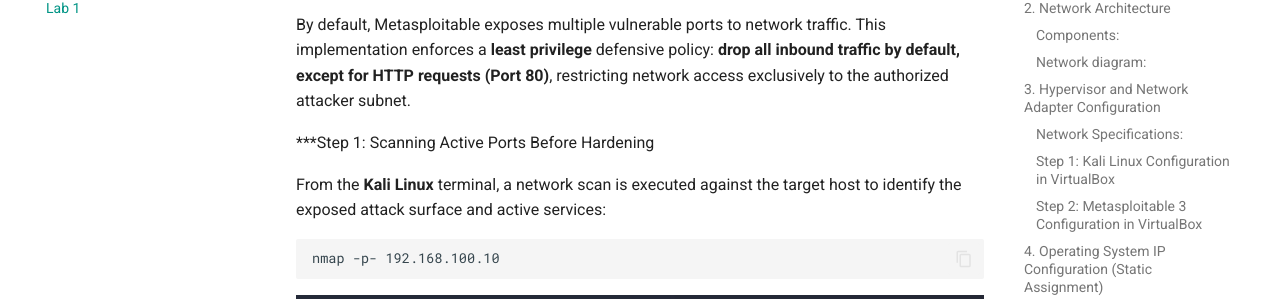
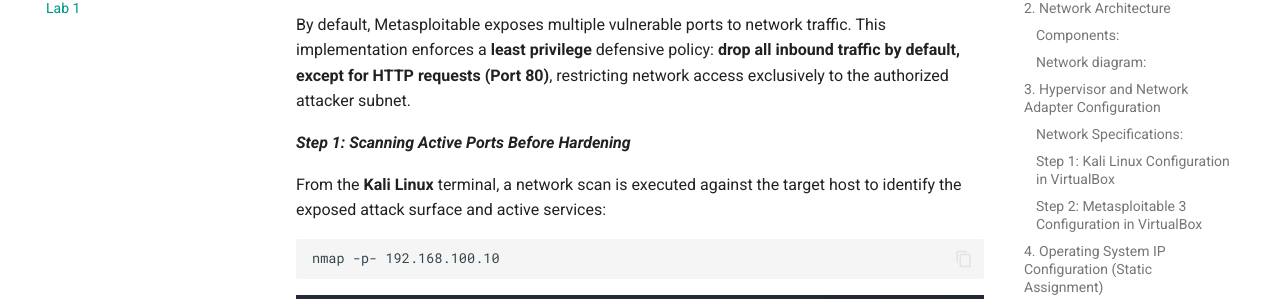
Before and after one commit to cyberton11/cyberton11.github.io, an MkDocs documentation site: the page built from docs/laboratories/lab-01/index.md, in a window 1280 px wide and 1400 px high, scrolled down 5804 px. Shown: the part 127-426 px from the top of the window. Built offline with MkDocs 1.6.1 and Material for MkDocs 9.7.7, drawn with Linux system fonts in a browser that asks for light colours; some of the changed text lies outside the part shown.

Commit message:
Change #15

```diff
--- a/docs/laboratories/lab-01/index.md
+++ b/docs/laboratories/lab-01/index.md
@@ -140,7 +140,7 @@ To demonstrate a defensive posture, the built-in Linux firewall (`iptables`) is
 
 By default, Metasploitable exposes multiple vulnerable ports to network traffic. This implementation enforces a **least privilege** defensive policy: **drop all inbound traffic by default, except for HTTP requests (Port 80)**, restricting network access exclusively to the authorized attacker subnet.
 
-***Step 1: Scanning Active Ports Before Hardening
+***Step 1: Scanning Active Ports Before Hardening***
 
 From the **Kali Linux** terminal, a network scan is executed against the target host to identify the exposed attack surface and active services:
 
@@ -170,7 +170,7 @@ Finally, flush all pre-existing rules and user-defined chains to ensure a clean
 
 *Result: Once UFW was deactivated and the active tables were flushed, the native `iptables` rules took effect as intended, successfully modifying the port states according to the defensive policy.
 
-***Step 2: Applying Defensive Rules on Metasploitable 3
+***Step 2: Applying Defensive Rules on Metasploitable 3***
 
 After flushing the existing chains using the `-F` flag, a strict default security policy was established, and specific traffic exceptions were defined on the target host:
 
@@ -217,7 +217,7 @@ To minimize the attack surface, HTTP traffic (Port 80) was strictly limited. The
 
 ![images/Pasted%20image%2020260903140542.png](images/Pasted%20image%2020260903140542.png)
 
-***Step 3: Post-Hardening Verification Scan
+***Step 3: Post-Hardening Verification Scan***
 
 After applying the custom `iptables` configuration, an identical verification scan was executed from the **Kali Linux** terminal to audit the new network posture:
 
```
